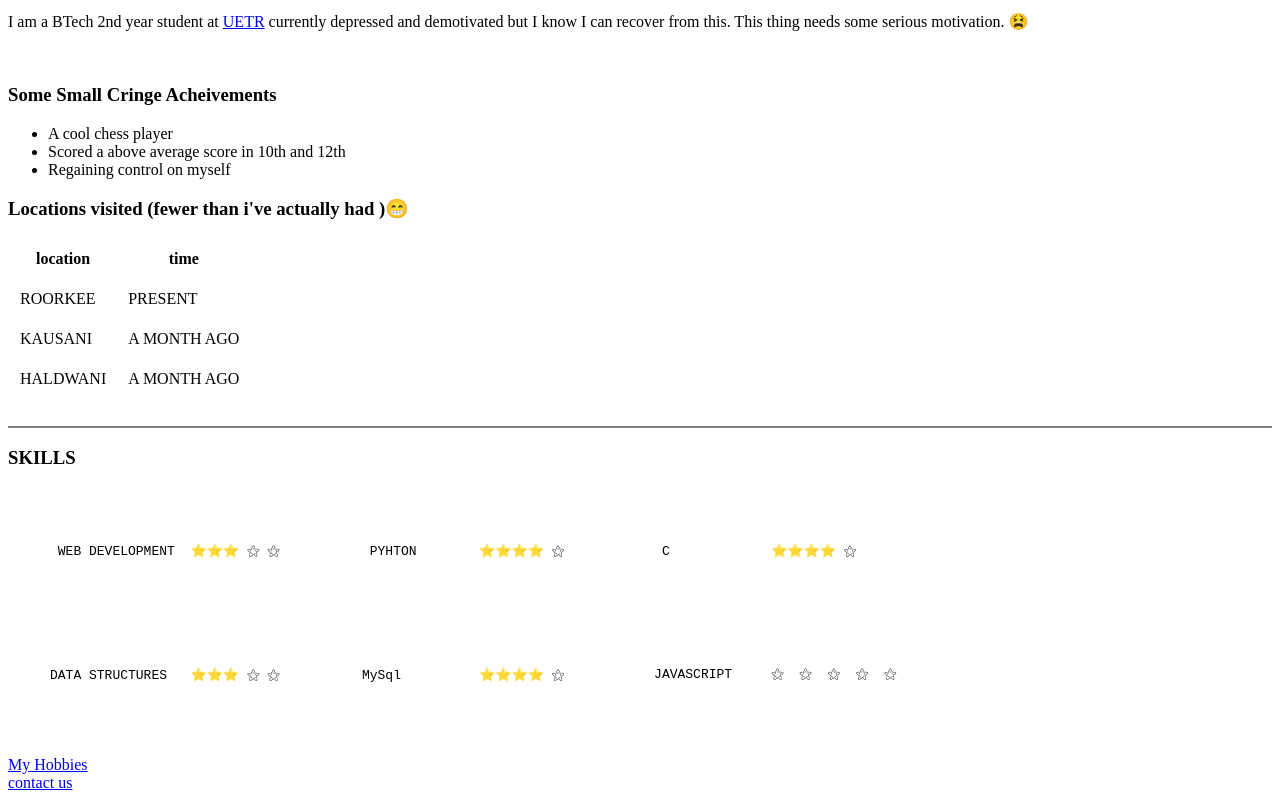
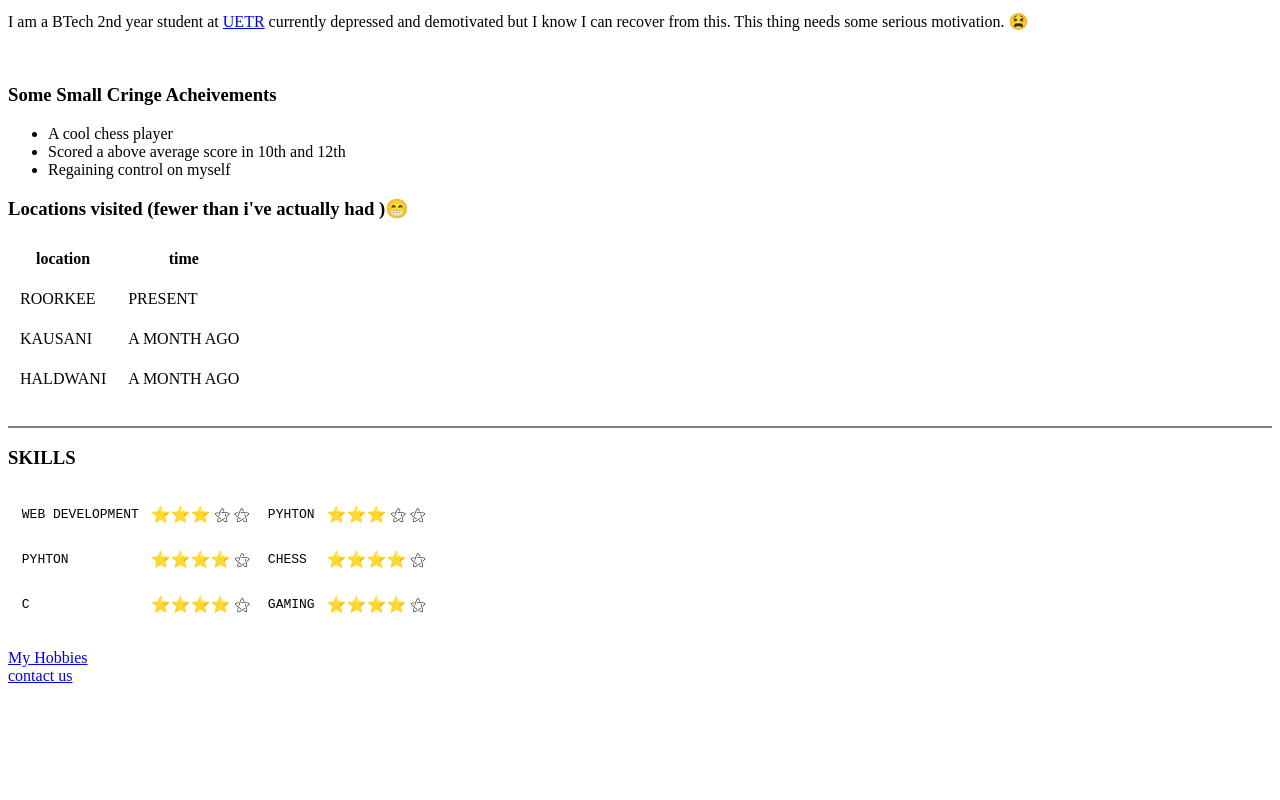
Before and after one commit to soloking01/CV, a plain HTML site: page index.html in a window 1280 px wide. Shown: the part 331-1131 px from the top of the page. After the commit the page ends 1024 px from the top, so only its background shows below. Drawn offline with Linux system fonts and the light colour scheme.

Commit message:
angela's commit

```diff
--- a/index.html
+++ b/index.html
@@ -59,16 +59,40 @@
     <br>
     <hr size="2" noshade>
     <h3>SKILLS</h3>
-    <table cellpadding="40">
+    <table>
         <tr>
-            <td> <pre> WEB DEVELOPMENT  ⭐⭐⭐ ⚝ ⚝</pre></td>
-            <td> <pre> PYHTON        ⭐⭐⭐⭐ ⚝</pre></td>
-            <td> <pre> C             ⭐⭐⭐⭐ ⚝</pre></td>
-        </tr>
-        <tr>
-            <td> <pre>DATA STRUCTURES   ⭐⭐⭐ ⚝ ⚝</pre></td>
-            <td> <pre>MySql          ⭐⭐⭐⭐ ⚝ </pre></td>
-            <td> <pre>JAVASCRIPT     ⚝  ⚝  ⚝  ⚝  ⚝ </pre></td>
+            <td>
+                <table>
+                <tr>
+                <td> <pre> WEB DEVELOPMENT </pre></td>
+                <td> ⭐⭐⭐ ⚝ ⚝</td>
+                </tr>
+                <tr>
+                <td> <pre> PYHTON </pre></td>
+                <td> ⭐⭐⭐⭐ ⚝</td>
+                </tr>
+                <tr>
+                <td> <pre> C </pre></td>
+                <td> ⭐⭐⭐⭐ ⚝</td>
+                </tr>
+                </table>
+            </td>
+            <td>
+                <table>
+                <tr>
+                    <td> <pre> PYHTON </pre></td>
+                    <td> ⭐⭐⭐ ⚝ ⚝</td>
+                </tr>
+                <tr>
+                    <td> <pre> CHESS </pre></td>
+                    <td> ⭐⭐⭐⭐ ⚝</td>
+                </tr>
+                <tr>
+                    <td> <pre> GAMING </pre></td>
+                    <td> ⭐⭐⭐⭐ ⚝</td>
+                </tr>
+                </table>
+            </td>
         </tr>
     </table>
     <br>
```
